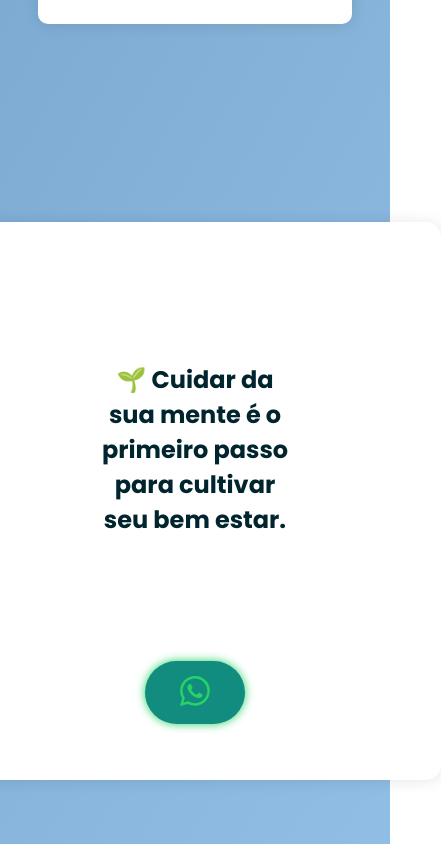
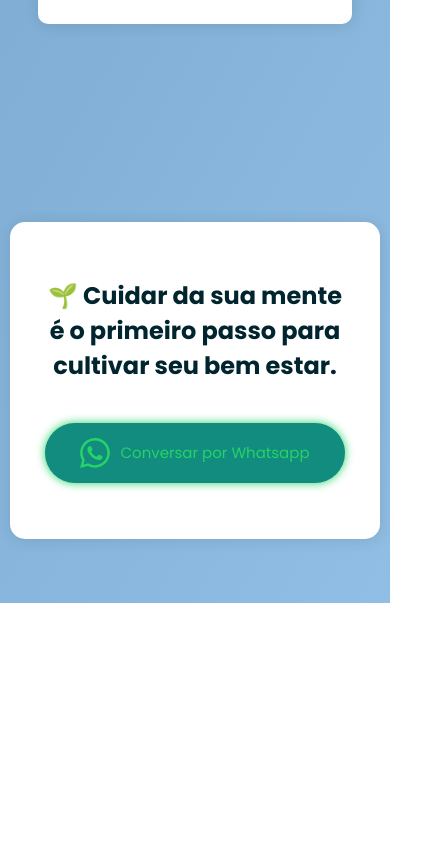
Before and after one commit to teampys6/psijennifersodre, a plain HTML site: page index.html in a window 390 px wide. Shown: the part 2602-3446 px from the top of the page, 441 px wide, since content can reach past the window. After the commit the page ends 3205 px from the top, so only its background shows below. Drawn offline with nearby package versions, Linux system fonts and the light colour scheme; a web font is replaced by a local one.

Commit message:
Add text in button for whatsapp, fixed responsive modded.

```diff
--- a/index.html
+++ b/index.html
@@ -131,11 +131,13 @@
             <div class="ready__content">
                 <h1>🌱 Cuidar da sua mente é o primeiro passo para cultivar seu bem estar.</h1>
 
-                <a href="https://wa.me/message/XIGVXJXGOSU2P1">
+                <a class="button__whatsapp" href="https://wa.me/message/XIGVXJXGOSU2P1">
                     <button class="button__ready">
                         <svg xmlns="http://www.w3.org/2000/svg" width="30" height="30" fill="currentColor" class="bi bi-whatsapp" viewBox="0 0 16 16">
                         <path d="M13.601 2.326A7.85 7.85 0 0 0 7.994 0C3.627 0 .068 3.558.064 7.926c0 1.399.366 2.76 1.057 3.965L0 16l4.204-1.102a7.9 7.9 0 0 0 3.79.965h.004c4.368 0 7.926-3.558 7.93-7.93A7.9 7.9 0 0 0 13.6 2.326zM7.994 14.521a6.6 6.6 0 0 1-3.356-.92l-.24-.144-2.494.654.666-2.433-.156-.251a6.56 6.56 0 0 1-1.007-3.505c0-3.626 2.957-6.584 6.591-6.584a6.56 6.56 0 0 1 4.66 1.931 6.56 6.56 0 0 1 1.928 4.66c-.004 3.639-2.961 6.592-6.592 6.592m3.615-4.934c-.197-.099-1.17-.578-1.353-.646-.182-.065-.315-.099-.445.099-.133.197-.513.646-.627.775-.114.133-.232.148-.43.05-.197-.1-.836-.308-1.592-.985-.59-.525-.985-1.175-1.103-1.372-.114-.198-.011-.304.088-.403.087-.088.197-.232.296-.346.1-.114.133-.198.198-.33.065-.134.034-.248-.015-.347-.05-.099-.445-1.076-.612-1.47-.16-.389-.323-.335-.445-.34-.114-.007-.247-.007-.38-.007a.73.73 0 0 0-.529.247c-.182.198-.691.677-.691 1.654s.71 1.916.81 2.049c.098.133 1.394 2.132 3.383 2.992.47.205.84.326 1.129.418.475.152.904.129 1.246.08.38-.058 1.171-.48 1.338-.943.164-.464.164-.86.114-.943-.049-.084-.182-.133-.38-.232"/>
                         </svg>
+
+                        <p>Conversar por Whatsapp</p>
                     </button>
                 </a>
             </div>
--- a/styles.css
+++ b/styles.css
@@ -257,7 +257,18 @@ hr {
     margin-bottom: 40px;
 }
 
+.button__whatsapp {
+    display: flex;
+    flex-direction: row;
+    align-items: center;
+    justify-content: center;
+}
+
 .button__ready {
+    display: flex;
+    flex-direction: row;
+    align-items: center;
+    gap: 10px;
     border: none;
     background: #128c7e;
     color: #25d366;
@@ -274,6 +285,12 @@ hr {
     transform: scale(1.05);
     background-color: #075e54;
     box-shadow: 0 0 20px #25d366;
+}
+
+.button__ready p {
+    font-family: 'Poppins';
+    font-size: 15px;
+    color: #25d366;
 }
 
 .illustrations-mobile {
@@ -386,8 +403,11 @@ hr {
     }
 
     .ready__content h1 {
-        padding: 3.5em 2.1875em;
         width: 300px;
         font-size: 1.5rem;
     }
+
+    .ready__content {
+        padding: 3.5em 2.1875em;
+    }
 }
```
